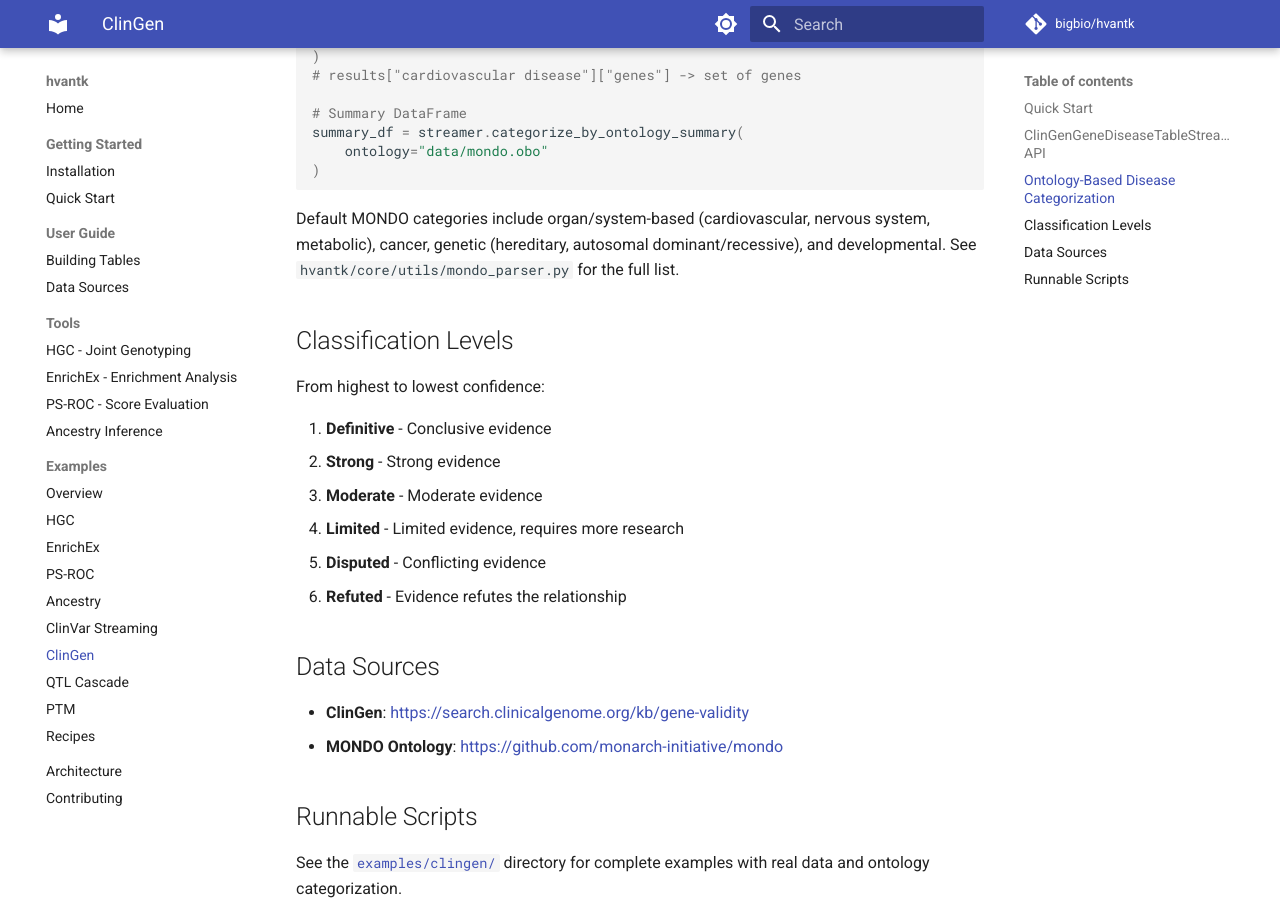
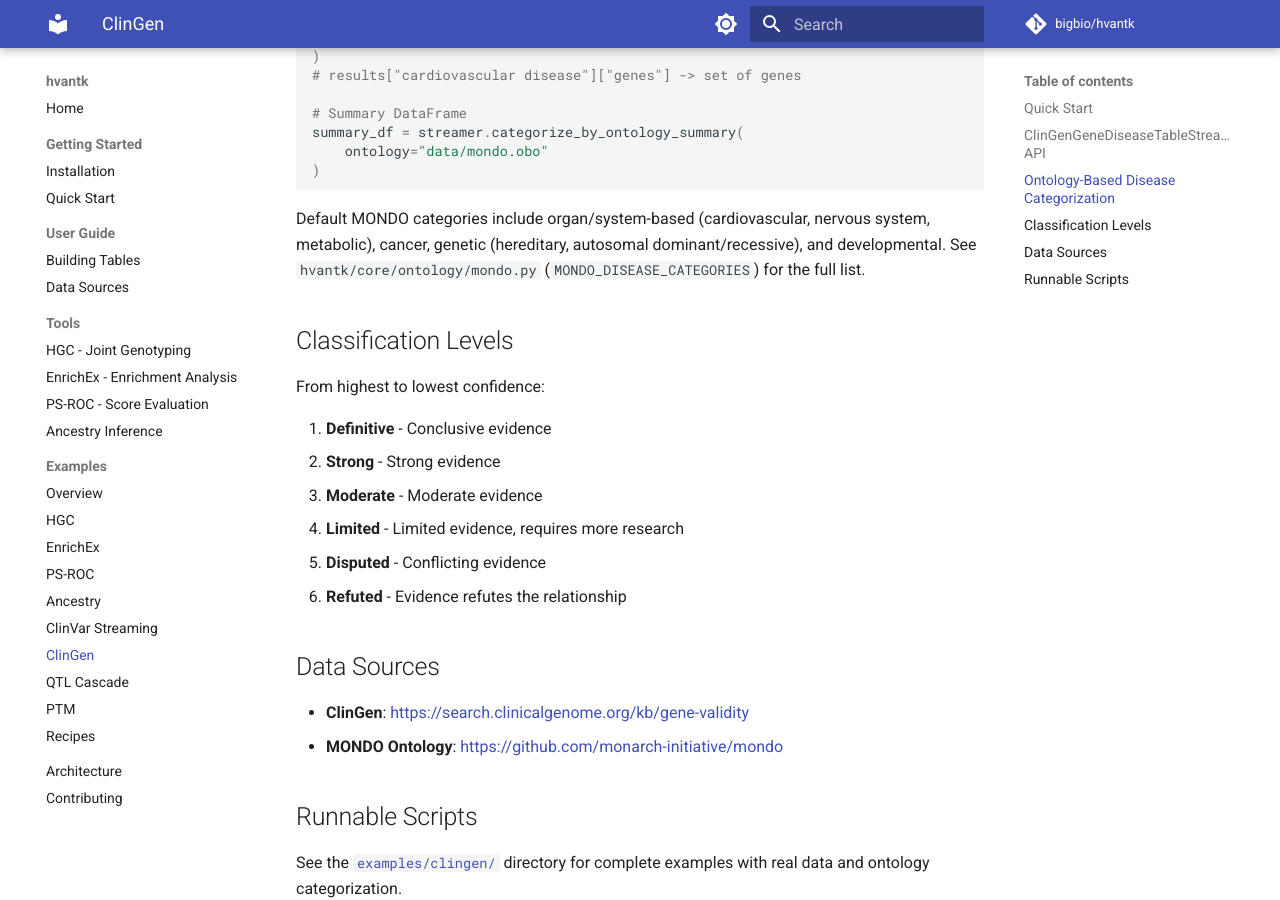
Before and after one commit to bigbio/hvantk, an MkDocs documentation site: the page built from docs_site/examples/clingen.md, in a window 1280 px wide and 900 px high, scrolled down 1337 px. Built offline with MkDocs 1.6.1 and Material for MkDocs 9.7.7, drawn with Linux system fonts in a browser that asks for light colours; comment, search, counter and statistics services are not loaded.

Commit message:
docs(clingen): correct MONDO categories path to core/ontology/mondo.py
The mondo parser/categories live in hvantk/core/ontology/mondo.py
(MONDO_DISEASE_CATEGORIES), not hvantk/core/utils/mondo_parser.py
(which does not exist).

````diff
--- a/docs_site/examples/clingen.md
+++ b/docs_site/examples/clingen.md
@@ -60,7 +60,7 @@ summary_df = streamer.categorize_by_ontology_summary(
 )
 ```
 
-Default MONDO categories include organ/system-based (cardiovascular, nervous system, metabolic), cancer, genetic (hereditary, autosomal dominant/recessive), and developmental. See `hvantk/core/utils/mondo_parser.py` for the full list.
+Default MONDO categories include organ/system-based (cardiovascular, nervous system, metabolic), cancer, genetic (hereditary, autosomal dominant/recessive), and developmental. See `hvantk/core/ontology/mondo.py` (`MONDO_DISEASE_CATEGORIES`) for the full list.
 
 ## Classification Levels
 
````
